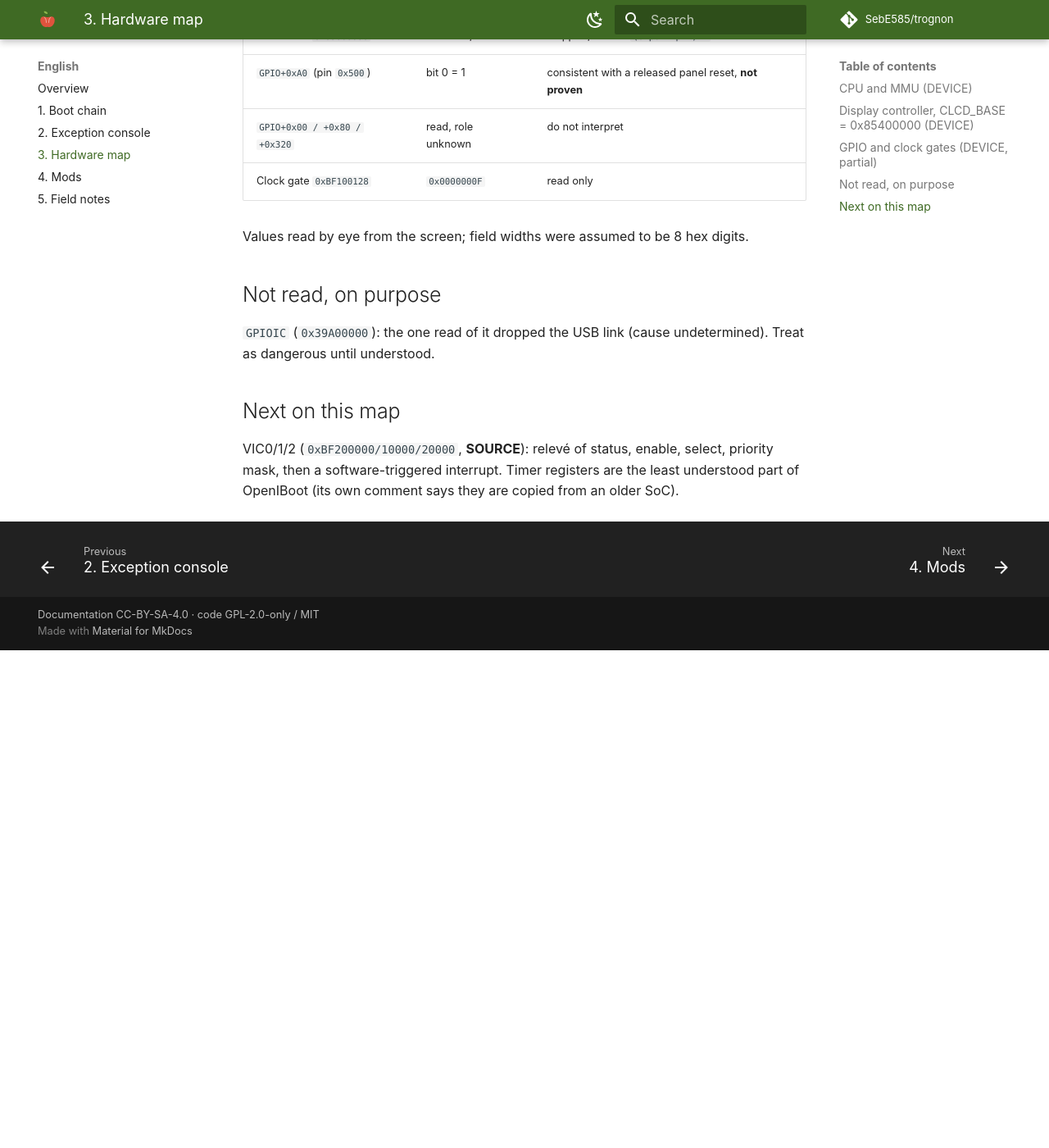
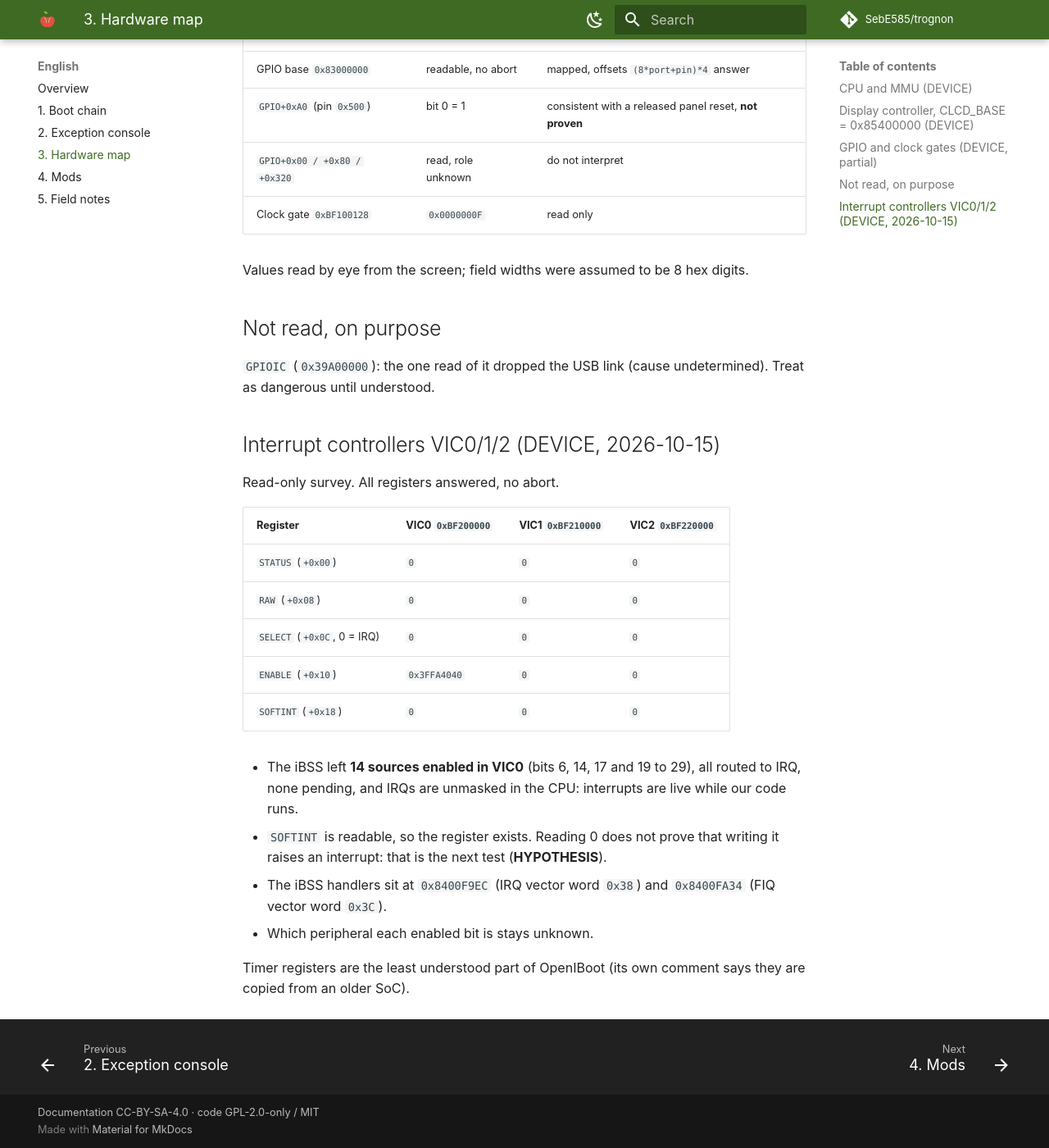
Before and after one commit to SebE585/trognon, an MkDocs documentation site: the page built from docs/en/03-hardware-map.md, in a window 1280 px wide and 1400 px high, scrolled down 1365 px. Shown: the whole window at 82% size. Built offline with MkDocs 1.6.1 and Material for MkDocs 9.7.7, drawn with Linux system fonts in a browser that asks for light colours; comment, search, counter and statistics services are not loaded; before the commit the page ends 2158 px from its top, so only the background shows below that; some of the changed text lies outside the part shown.

Commit message:
docs: correct MIDR/SCTLR (emulator values had been published as device readings), add VIC survey

```diff
--- a/docs/en/03-hardware-map.md
+++ b/docs/en/03-hardware-map.md
@@ -9,8 +9,8 @@
 
 | Item | Value | Meaning |
 |---|---|---|
-| `MIDR` | `0x412FC0F1` | ARM, part `0xC08`: Cortex-A8 |
-| `SCTLR` | `0x00C50078` | MMU + caches on, alignment checking off |
+| `MIDR` | `0x412FC081` | ARM, part `0xC08`, variant 2, revision 1: Cortex-A8 r2p1 |
+| `SCTLR` | `0x00C5187D` | M=1 (MMU), C=1 (D-cache), I=1 (I-cache), Z=1, A=0 (no alignment check), V=0 (vectors at VA 0) |
 | `DACR` | `0x00000003` | domain 0 manager, other domains no access |
 | Page table | 1 MiB sections, all in domain 0 | nothing unmapped in indexes 1..0xfff |
 
@@ -46,8 +46,23 @@
 `GPIOIC` (`0x39A00000`): the one read of it dropped the USB link (cause undetermined).
 Treat as dangerous until understood.
 
-## Next on this map
+## Interrupt controllers VIC0/1/2 (DEVICE, 2026-10-15)
 
-VIC0/1/2 (`0xBF200000/10000/20000`, **SOURCE**): relevé of status, enable, select,
-priority mask, then a software-triggered interrupt. Timer registers are the least
-understood part of OpenIBoot (its own comment says they are copied from an older SoC).
+Read-only survey. All registers answered, no abort.
+
+| Register | VIC0 `0xBF200000` | VIC1 `0xBF210000` | VIC2 `0xBF220000` |
+|---|---|---|---|
+| `STATUS` (`+0x00`) | `0` | `0` | `0` |
+| `RAW` (`+0x08`) | `0` | `0` | `0` |
+| `SELECT` (`+0x0C`, 0 = IRQ) | `0` | `0` | `0` |
+| `ENABLE` (`+0x10`) | `0x3FFA4040` | `0` | `0` |
+| `SOFTINT` (`+0x18`) | `0` | `0` | `0` |
+
+- The iBSS left **14 sources enabled in VIC0** (bits 6, 14, 17 and 19 to 29), all routed to IRQ,
+  none pending, and IRQs are unmasked in the CPU: interrupts are live while our code runs.
+- `SOFTINT` is readable, so the register exists. Reading 0 does not prove that writing it raises an
+  interrupt: that is the next test (**HYPOTHESIS**).
+- The iBSS handlers sit at `0x8400F9EC` (IRQ vector word `0x38`) and `0x8400FA34` (FIQ vector word `0x3C`).
+- Which peripheral each enabled bit is stays unknown.
+
+Timer registers are the least understood part of OpenIBoot (its own comment says they are copied from an older SoC).
```
Also changed, not shown: docs/en/01-boot-chain.md (+1 -1 lines), docs/en/05-field-notes.md (+4 -0 lines), docs/fr/01-boot-chain.md (+1 -1 lines), docs/fr/03-hardware-map.md (+21 -6 lines), docs/fr/05-field-notes.md (+4 -0 lines).
